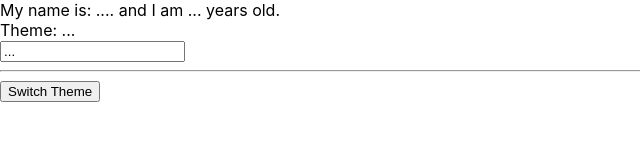
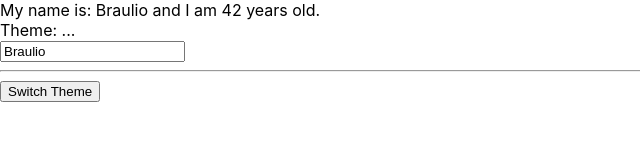
Before and after one commit to braulioportela79/b7web-react-redux, a React (Create React App) app: page / in a window 1280 px wide. Shown: the top 160 px of the page, without its empty margins (0-640 px from the left). Built offline with nearby package versions, Linux system fonts and the light colour scheme.

Commit message:
Display Reducer Data and Creating Redux Hook

```diff
--- a/src/App.tsx
+++ b/src/App.tsx
@@ -1,10 +1,13 @@
+import { useAppSelector } from './redux/hooks/useAppSelector';
 function App() {
+  const user = useAppSelector((state) => state.user);
+
   return (
     <div>
-      My name is: .... and I am ... years old. <br />
+      My name is: {user.name} and I am {user.age} years old. <br />
       Theme: ...
       <br />
-      <input type='text' value={'...'} />
+      <input type='text' value={user.name} />
       <hr />
       <button>Switch Theme</button>
     </div>
--- /dev/null
+++ b/src/redux/hooks/useAppSelector.ts
@@ -0,0 +1,4 @@
+import { useSelector, TypedUseSelectorHook } from 'react-redux';
+import { RootState } from '../store';
+
+export const useAppSelector: TypedUseSelectorHook<RootState> = useSelector;
```
